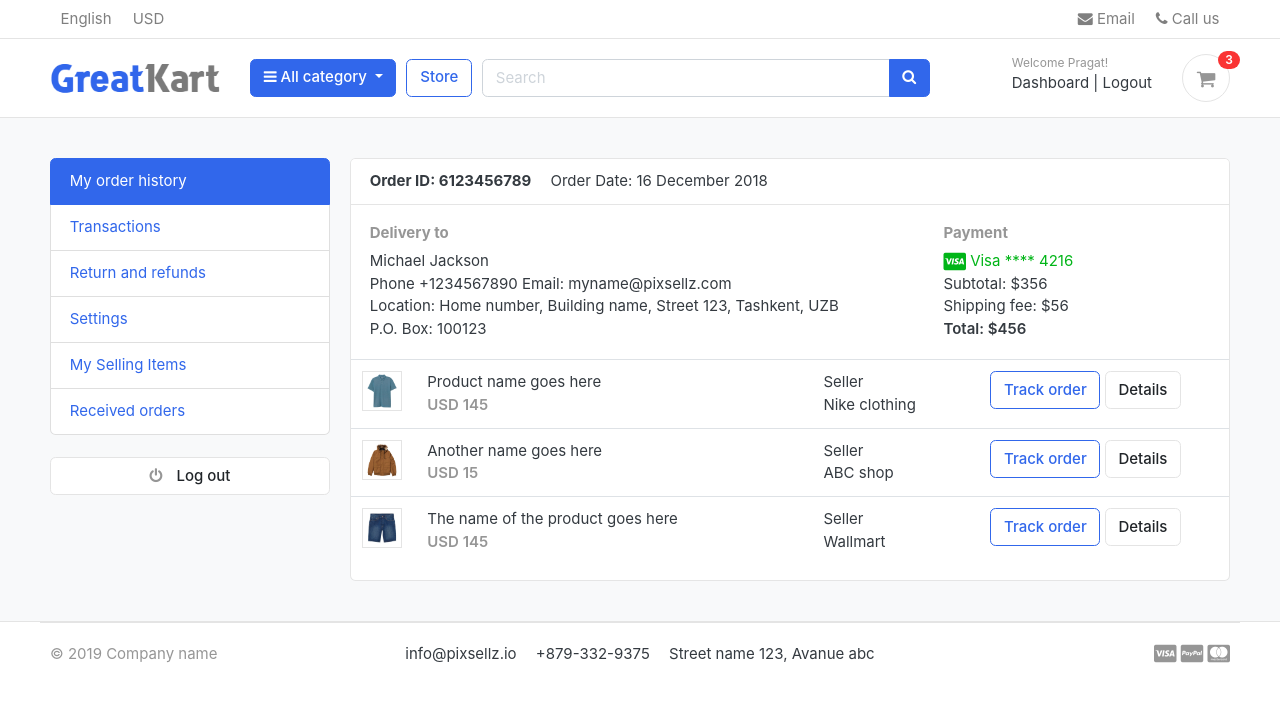
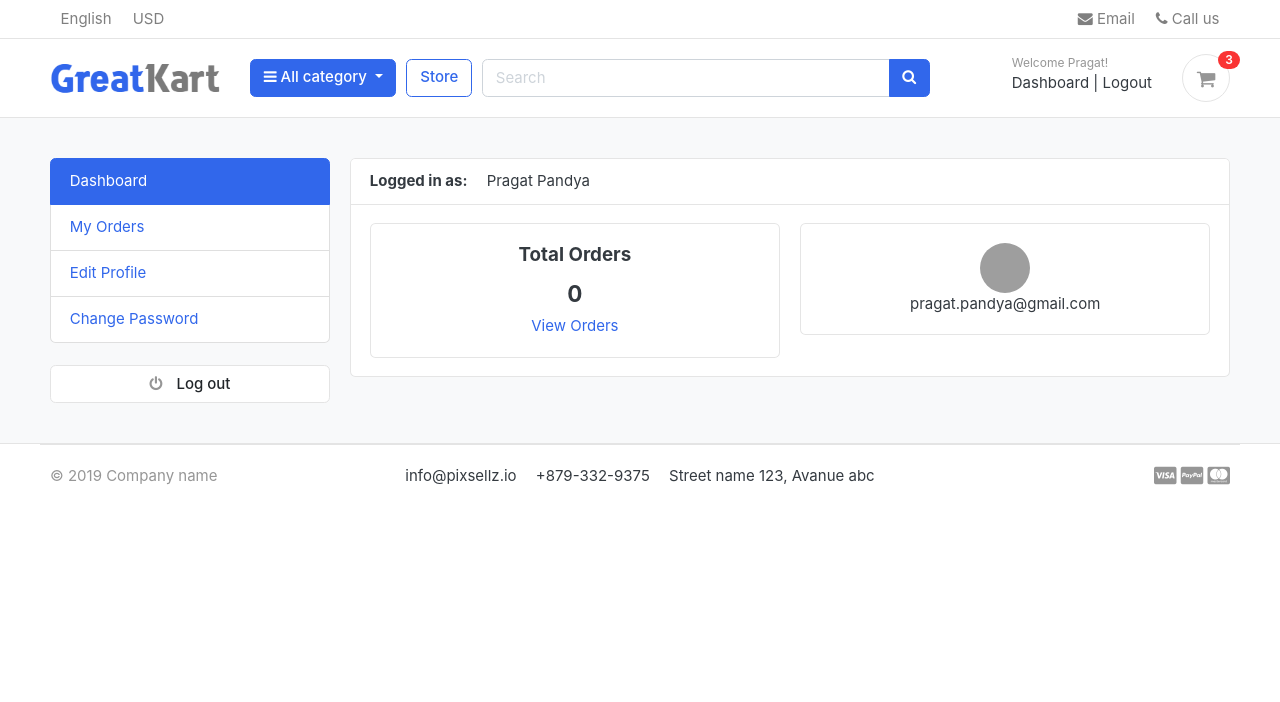
Before and after one commit to pragat-pandya/ecommerce-django, a Django app: page /accounts/ in a window 1280 px wide. Shown: the top 702 px of the page. Run offline with Django 4.2, Linux system fonts and the light colour scheme; a user stored in the database is signed in; data comes from the database, SQL or seed files in the repository; both versions use the stored data as it was after the commit; some libraries are stand-ins or nearby versions; some web fonts are replaced; grey boxes are pictures that could not be loaded.

Commit message:
Dashboard edits.

```diff
--- a/accounts/views.py
+++ b/accounts/views.py
@@ -4,7 +4,7 @@ from .models import Account
 from django.contrib import messages, auth
 from django.contrib.auth.decorators import login_required
 from django.http import HttpResponse
-
+from orders.models import Order
 # Verification Email
 from django.contrib.sites.shortcuts import get_current_site
 from django.template.loader import render_to_string
@@ -145,7 +145,12 @@ def activate (request, uidb64, token):
 
 @login_required(login_url = 'login')
 def dashboard (request):
-    return render(request, "accounts/dashboard.html")
+    orders = Order.objects.order_by('-created_at').filter(user_id=request.user.id, is_ordered=True)
+    orders_count = orders.count()
+    context = {
+        'orders_count' : orders_count,
+    }
+    return render(request, "accounts/dashboard.html", context)
 
 
 def forgotPassword(request):
--- a/templates/accounts/dashboard.html
+++ b/templates/accounts/dashboard.html
@@ -8,86 +8,35 @@
 {% include 'includes/alerts.html' %}
 <div class="container">
 	<div class="row">
-	<aside class="col-md-3">
-		<!--   SIDEBAR   -->
-		<ul class="list-group">
-			<a class="list-group-item active" href="#"> My order history </a>
-			<a class="list-group-item" href="#"> Transactions </a>
-			<a class="list-group-item" href="#"> Return and refunds </a>
-			<a class="list-group-item" href="#">Settings </a>
-			<a class="list-group-item" href="#"> My Selling Items </a>
-			<a class="list-group-item" href="#"> Received orders </a>
-		</ul>
-		<br>
-		<a class="btn btn-light btn-block" href="{% url 'logout' %}"> <i class="fa fa-power-off"></i> <span class="text">Log out</span> </a>
-		<!--   SIDEBAR .//END   -->
-	</aside>
+	{% include 'includes/dashboard_sidebar.html' %}
 	<main class="col-md-9">
 		<article class="card">
 		<header class="card-header">
-			<strong class="d-inline-block mr-3">Order ID: 6123456789</strong>
-			<span>Order Date: 16 December 2018</span>
+			<strong class="d-inline-block mr-3">Logged in as:</strong>
+			<span> {{ user.full_name }}</span>
 		</header>
 		<div class="card-body">
 			<div class="row">
-				<div class="col-md-8">
-					<h6 class="text-muted">Delivery to</h6>
-					<p>Michael Jackson <br>
-					Phone +1234567890 Email: myname@pixsellz.com <br>
-			    	Location: Home number, Building name, Street 123,  Tashkent, UZB <br>
-			    	P.O. Box: 100123
-			 		</p>
+				<div class="col-md-6">
+					<div class="card" style="text-align: center;">
+						<div class="card-body">
+							<h5 class="card-title">Total Orders</h5>
+							<h4>{{ orders_count }}</h4>
+							<a href="">View Orders</a>
+						</div>
+					</div>
 				</div>
-				<div class="col-md-4">
-					<h6 class="text-muted">Payment</h6>
-					<span class="text-success">
-						<i class="fab fa-lg fa-cc-visa"></i>
-					    Visa  **** 4216
-					</span>
-					<p>Subtotal: $356 <br>
-					 Shipping fee:  $56 <br>
-					 <span class="b">Total:  $456 </span>
-					</p>
+				<div class="col-md-6">
+					<div class="card" style="text-align: center;">
+						<div class="card-body">
+							<img src="https://www.w3schools.com/howto/img_avatar.png" alt="User Profile Picture" width="50" height="50" style="border-radius: 50%;">
+							<p class="mb-0">{{ user.email }}</p>
+							<p>{{ user.phone_number }}</p>
+						</div>
+					</div>
 				</div>
 			</div> <!-- row.// -->
 		</div> <!-- card-body .// -->
-		<div class="table-responsive">
-		<table class="table table-hover">
-			<tr>
-				<td width="65">
-					<img src="../images/items/1.jpg" class="img-xs border">
-				</td>
-				<td>
-					<p class="title mb-0">Product name goes here </p>
-					<var class="price text-muted">USD 145</var>
-				</td>
-				<td> Seller <br> Nike clothing </td>
-				<td width="250"> <a href="#" class="btn btn-outline-primary">Track order</a> <a href="#" class="btn btn-light"> Details </a> </td>
-			</tr>
-			<tr>
-				<td>
-					<img src="../images/items/2.jpg" class="img-xs border">
-				</td>
-				<td>
-					<p class="title mb-0">Another name goes here </p>
-					<var class="price text-muted">USD 15</var>
-				</td>
-				<td> Seller <br> ABC shop </td>
-				<td> <a href="#" class="btn btn-outline-primary">Track order</a> <a href="#" class="btn btn-light"> Details </a> </td>
-			</tr>
-			<tr>
-				<td>
-					<img src="../images/items/3.jpg" class="img-xs border">
-				</td>
-				<td>
-					<p class="title mb-0">The name of the product  goes here </p>
-					<var class="price text-muted">USD 145</var>
-				</td>
-				<td> Seller <br> Wallmart </td>
-				<td> <a href="#" class="btn btn-outline-primary">Track order</a> <a href="#" class="btn btn-light"> Details </a> </td>
-			</tr>
-		</table>
-		</div> <!-- table-responsive .end// -->
 		</article> <!-- order-group.// -->
 	</main>
 </div> <!-- row.// -->
--- /dev/null
+++ b/templates/includes/dashboard_sidebar.html
@@ -0,0 +1,12 @@
+<aside class="col-md-3">
+  <!--   SIDEBAR   -->
+  <ul class="list-group">
+    <a class="list-group-item active" href="#">Dashboard</a>
+    <a class="list-group-item" href="#">My Orders</a>
+    <a class="list-group-item" href="#">Edit Profile</a>
+    <a class="list-group-item" href="#">Change Password</a>
+  </ul>
+  <br>
+  <a class="btn btn-light btn-block" href="{% url 'logout' %}"> <i class="fa fa-power-off"></i> <span class="text">Log out</span> </a>
+  <!--   SIDEBAR .//END   -->
+</aside>
```
Also changed, not shown: db.sqlite3.
